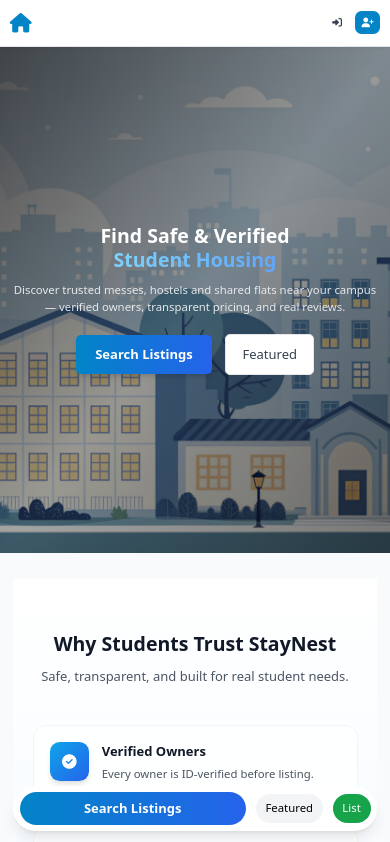
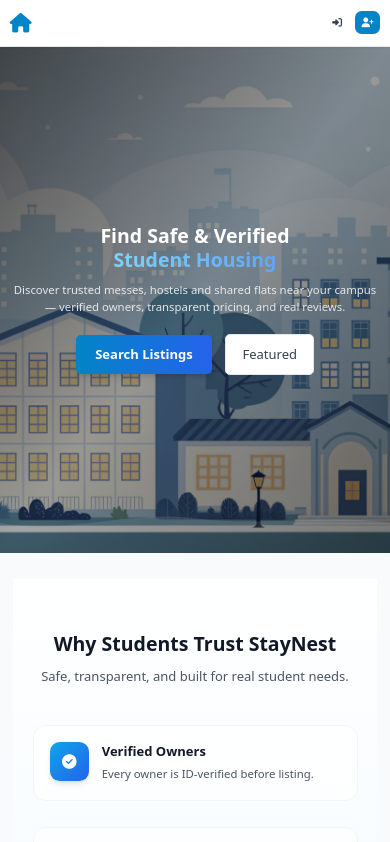
Before and after one commit to Md-Saad-1289/staynest-_student_housing, a React (Create React App) app in the folder frontend/: page / in a window 390 px wide. Shown: the top 842 px of the page. Built offline with nearby package versions, Linux system fonts and the light colour scheme; no server answers; the HTML template or start-up script is replaced by a standard one.

Commit message:
V-1.2.60

```diff
--- a/frontend/src/pages/HomePage.js
+++ b/frontend/src/pages/HomePage.js
@@ -61,16 +61,7 @@
           <Testimonials />
         </div>
 
-        {/* Mobile quick action bar */}
-        <div className="fixed bottom-4 left-0 right-0 flex justify-center lg:hidden z-40">
-          <div className="max-w-3xl w-full px-4">
-            <div className="bg-white rounded-full shadow-lg p-2 flex items-center gap-3">
-              <a href="/listings" className="flex-1 text-center py-2 px-4 bg-gradient-to-r from-sky-600 to-blue-600 text-white rounded-full font-semibold">Search Listings</a>
-              <a href="/listings?featured=1" className="px-3 py-2 rounded-full text-sm bg-gray-100">Featured</a>
-              <a href="/register" className="px-3 py-2 rounded-full text-sm bg-green-600 text-white">List</a>
-            </div>
-          </div>
-        </div>
+        {/* Mobile quick action bar removed */}
       </main>
 
       <SimpleFooter />
```
